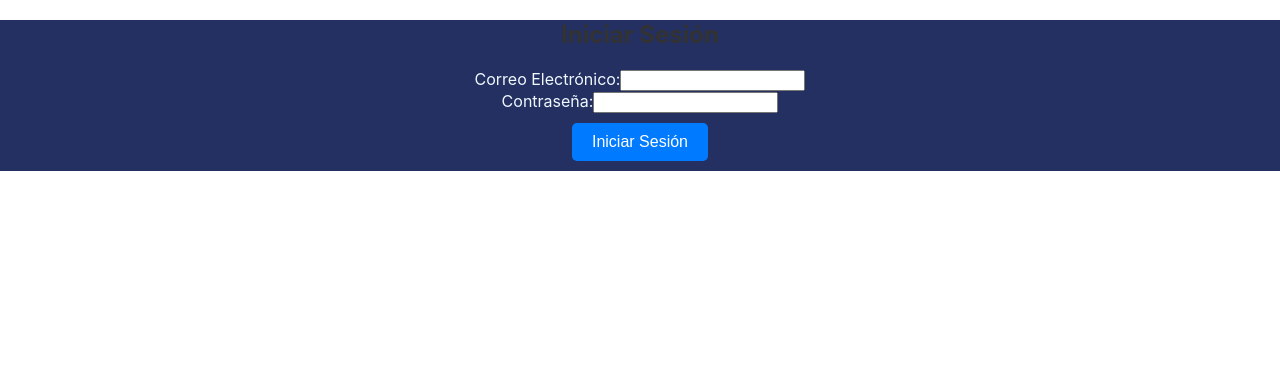
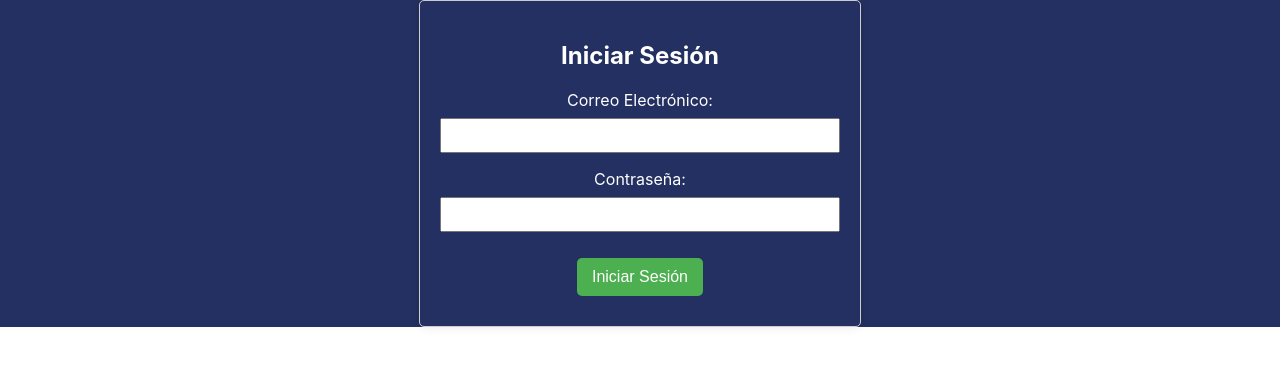
Before and after one commit to MatiasBurecovics/ProyectoFinal, a React (Create React App) app in the folder Proyecto_Final/: page /login in a window 1280 px wide. Shown: the top 366 px of the page. Built offline with nearby package versions, Linux system fonts and the light colour scheme; no server answers.

Commit message:
Add files via upload

```diff
--- a/Proyecto_Final/src/AgregarLibro.js
+++ b/Proyecto_Final/src/AgregarLibro.js
@@ -1,10 +1,12 @@
 import React, { useState, useEffect } from 'react';
 import './AgregarLibro.css';
-import { Link, useParams } from 'react-router-dom';
+import { useParams, useNavigate } from 'react-router-dom';
 
 const AgregarLibro = () => {
+    const navigate = useNavigate();
     const { id } = useParams();
     const [isEditMode, setIsEditMode] = useState(false);
+    const { userId } = useParams();
 
     const [formData, setFormData] = useState({
         foto: null,
@@ -16,7 +18,7 @@ const AgregarLibro = () => {
         condicion: '',
         buscoOVendo: '',
         precio: '',
-        IdUsuario: 1
+        IdUsuario: userId
     });
 
     const [previewImage, setPreviewImage] = useState(null);
@@ -43,7 +45,7 @@ const AgregarLibro = () => {
                         condicion: data[0].condicion.toString(),
                         buscoOVendo: data[0].buscoOVendo.toString(),
                         precio: data[0].precio.toString(),
-                        IdUsuario: 1,
+                        IdUsuario: userId,
                     });
                     setPreviewImage(data[0].foto);
                 })
@@ -83,7 +85,6 @@ const AgregarLibro = () => {
     const handleSubmit = async (e) => {
         e.preventDefault();
 
-
         if (parseFloat(formData.precio) < 0) {
             console.error('El precio debe ser un valor positivo.');
             return;
@@ -118,7 +119,7 @@ const AgregarLibro = () => {
                 }
             }
 
-            window.location.reload();
+            navigate(-1);
         } catch (error) {
             console.error('Error:', error);
         }
@@ -222,7 +223,7 @@ const AgregarLibro = () => {
                     <button type="submit">{isEditMode ? 'Guardar Cambios' : 'Agregar Libro'}</button>
                 </form>
             </div>
-            <Link to="/mis-libros" className="link-volver">Volver a mis Libros</Link>
+            <button onClick={() => navigate(-1)}>Volver</button>
         </div>
     );
 };
--- a/Proyecto_Final/src/App.js
+++ b/Proyecto_Final/src/App.js
@@ -1,5 +1,5 @@
 import React, { useState, useEffect } from 'react';
-import { BrowserRouter, Routes, Route } from "react-router-dom";
+import { BrowserRouter, Routes, Route } from 'react-router-dom';
 import './App.css';
 import Busqueda from './Busqueda';
 import TablaLibros from './TablaLibros';
@@ -9,27 +9,20 @@ import MisLibros from './Mislibros';
 import PantallaInicio from './PantallaInicio';
 import Registro from './Registro';
 import IniciarSesion from './IniciarSesion';
+import ChatScreen from './ChatScreen';
 
 function App() {
-  const [searchTerm, setSearchTerm] = useState('');
-  const [searchFields, setSearchFields] = useState([]);
   const [libros, setLibros] = useState([]);
   const [usuarios, setUsuarios] = useState({});
   const [selectedLibro, setSelectedLibro] = useState(null);
   const [showDetails, setShowDetails] = useState(false);
-  const [filtroBuscoOVendo, setFiltroBuscoOVendo] = useState('todos');
-
-  const handleVerDetalles = (libro) => {
-    setSelectedLibro(libro);
-    setShowDetails(true);
-  };
+  const [userId, setUserId] = useState(null);
+  const [searchTerm, setSearchTerm] = useState('');
+  const [searchFields, setSearchFields] = useState([]);
 
   const handleSearchTerm = (event) => {
     setSearchTerm(event.target.value);
   };
-
-
-
 
 
   const handleToggleSearchField = (field) => {
@@ -45,15 +38,11 @@ function App() {
     if (term !== '' && fields.length > 0) {
       try {
         const queryParams = fields.map((field) => {
-          if (field === 'true' || field === 'false') {
-            return `buscoOVendo=${field === 'true'}`;
-          }
           return `${field}=${term.toLowerCase()}`;
         }).join('&');
 
-        const filtroQueryParam = filtroBuscoOVendo === 'todos' ? '' : `&buscoOVendo=${filtroBuscoOVendo}`;
 
-        const response = await fetch(`http://localhost:4000/libros?${queryParams}${filtroQueryParam}`);
+        const response = await fetch(`http://localhost:4000/libros?${queryParams}`);
         if (response.ok) {
           const data = await response.json();
           setLibros(data);
@@ -66,6 +55,12 @@ function App() {
     } else {
       getAllLibros();
     }
+  };
+
+
+  const handleVerDetalles = (libro) => {
+    setSelectedLibro(libro);
+    setShowDetails(true);
   };
 
   const getAllLibros = async () => {
@@ -116,33 +111,31 @@ function App() {
       <BrowserRouter>
         <Routes>
           <Route path="/" element={<PantallaInicio />} />
-        <Route path="/login" element={<IniciarSesion />} />
+          <Route path="/login" element={<IniciarSesion setUserId={setUserId} />} />
           <Route path="/registro" element={<Registro />} />
           <Route
             path="/home"
             element={
               <>
-                <Busqueda
-                  searchTerm={searchTerm}
+                <Busqueda   searchTerm={searchTerm}
   searchFields={searchFields}
   handleSearchTerm={handleSearchTerm}
   handleToggleSearchField={handleToggleSearchField}
-                  handleSearch={handleSearch}
-                  filtroBuscoOVendo={filtroBuscoOVendo}
-                  setFiltroBuscoOVendo={setFiltroBuscoOVendo}
-                />
+  handleSearch={handleSearch} />
                 <TablaLibros
                   libros={libros}
                   handleVerDetalles={handleVerDetalles}
                   usuarios={usuarios}
+                  userId={userId}
                 />
               </>
             }
             />
             <Route path="/detalle-libro/:id" element={<DetalleLibro />} />
-          <Route path="/agregar-libro" element={<AgregarLibro />} />
-          <Route path="/mis-libros" element={<MisLibros />} />
-          <Route path="/agregar-libro/:id" element={<AgregarLibro />} />
+            <Route path="/agregar-libro/:userId" element={<AgregarLibro />} />
+            <Route path="/mis-libros/:userId" element={<MisLibros userId={userId} />} />
+            <Route path="/editar-libro/:id" element={<AgregarLibro />} />
+            <Route path="/chat/:id" element={<ChatScreen />} />
           </Routes>
         </BrowserRouter>
     </div>
--- /dev/null
+++ b/Proyecto_Final/src/Chat.js
@@ -0,0 +1,40 @@
+import React, { useState } from 'react';
+
+const Chat = ({ libroId }) => {
+  const [messages, setMessages] = useState([]);
+  const [newMessage, setNewMessage] = useState('');
+
+  const handleSendMessage = () => {
+    const newMessageObject = {
+      id: Date.now(),
+      sender: 'Usuario',
+      message: newMessage,
+    };
+
+    setMessages([...messages, newMessageObject]);
+    setNewMessage('');
+  };
+
+  return (
+    <div>
+      <h3>Chat</h3>
+      <div className="messages-container">
+        {messages.map((message) => (
+          <div key={message.id} className="message">
+            <p>{message.sender}: {message.message}</p>
+          </div>
+        ))}
+      </div>
+      <div className="new-message-container">
+        <textarea
+          value={newMessage}
+          onChange={(e) => setNewMessage(e.target.value)}
+          placeholder="Type your message..."
+        />
+        <button onClick={handleSendMessage}>Send</button>
+      </div>
+    </div>
+  );
+};
+
+export default Chat;
--- /dev/null
+++ b/Proyecto_Final/src/ChatScreen.js
@@ -0,0 +1,14 @@
+import React from 'react';
+import Chat from './Chat';
+
+const ChatScreen = () => {
+  const libroId = window.location.pathname.split('/').pop();
+
+  return (
+    <div>
+      <Chat libroId={libroId} />
+    </div>
+  );
+};
+
+export default ChatScreen;
--- a/Proyecto_Final/src/DetalleLibro.js
+++ b/Proyecto_Final/src/DetalleLibro.js
@@ -39,7 +39,13 @@ const DetalleLibro = () => {
       <p>Precio: {libro.precio}</p>
       <p>Condición: {libro.condicion ? 'Nuevo' : 'Usado'}</p>
       <p>Busco o Vendo: {libro.buscoOVendo ? 'Busco' : 'Vendo'}</p>
-      <Link to="/home">Volver a la lista de libros</Link>
+
+
+      <Link to={`/chat/${libro.id}`}>
+        <button>Ir al Chat</button>
+      </Link>
+
+      <Link to="/home" className="link">Volver a la lista de libros</Link>
     </div>
   );
 };
--- a/Proyecto_Final/src/IniciarSesion.css
+++ b/Proyecto_Final/src/IniciarSesion.css
@@ -0,0 +1,56 @@
+
+.iniciar-sesion-container {
+    max-width: 400px;
+    margin: 0 auto;
+    padding: 20px;
+    border: 1px solid #ccc;
+    border-radius: 5px;
+    box-shadow: 0 0 10px rgba(0, 0, 0, 0.1);
+  }
+
+  .iniciar-sesion-title {
+    text-align: center;
+    color: white;
+  }
+
+  .iniciar-sesion-label {
+    display: block;
+    margin-bottom: 8px;
+    color:white;
+  }
+
+  .iniciar-sesion-input {
+    width: 100%;
+    padding: 8px;
+    margin-bottom: 16px;
+    box-sizing: border-box;
+  }
+
+  .iniciar-sesion-button {
+    background-color: #4caf50;
+    color: white;
+    padding: 10px 15px;
+    border: none;
+    border-radius: 5px;
+    cursor: pointer;
+  }
+
+  .iniciar-sesion-button:hover {
+    background-color: #45a049;
+  }
+
+  .iniciar-sesion-alert {
+    padding: 10px;
+    margin-bottom: 15px;
+    border-radius: 5px;
+  }
+
+  .iniciar-sesion-alert-success {
+    background-color: #4caf50;
+    color: white;
+  }
+
+  .iniciar-sesion-alert-error {
+    background-color: #f44336;
+    color: white;
+  }
--- a/Proyecto_Final/src/IniciarSesion.js
+++ b/Proyecto_Final/src/IniciarSesion.js
@@ -2,10 +2,11 @@ import React, { useState } from 'react';
 import { Navigate } from 'react-router-dom';
 import './IniciarSesion.css';
 
-function IniciarSesion() {
+function IniciarSesion({ setUserId }) {
   const [mail, setMail] = useState('');
   const [contraseña, setContraseña] = useState('');
   const [isLoggedIn, setIsLoggedIn] = useState(false);
+  const [userId, setUserIdLocal] = useState(null);
 
   const handleIniciarSesion = async () => {
     try {
@@ -21,32 +22,48 @@ function IniciarSesion() {
       });
 
       if (response.status === 200) {
+        const data = await response.json();
         alert('Inicio de sesión exitoso');
         setIsLoggedIn(true);
+        setUserIdLocal(data.Id);
+        setUserId(data.Id);
+
       } else {
         alert('Credenciales incorrectas');
       }
     } catch (error) {
       console.error('Error:', error);
     }
-  }
+  };
 
   if (isLoggedIn) {
     return <Navigate to="/home" />;
   }
 
   return (
-    <div>
-      <h2>Iniciar Sesión</h2>
+    <div className="iniciar-sesion-container">
+      <h2 className="iniciar-sesion-title">Iniciar Sesión</h2>
       <div>
-        <label>Correo Electrónico:</label>
-        <input type="email" value={mail} onChange={(e) => setMail(e.target.value)} />
+        <label className="iniciar-sesion-label">Correo Electrónico:</label>
+        <input
+          className="iniciar-sesion-input"
+          type="email"
+          value={mail}
+          onChange={(e) => setMail(e.target.value)}
+        />
       </div>
       <div>
-        <label>Contraseña:</label>
-        <input type="password" value={contraseña} onChange={(e) => setContraseña(e.target.value)} />
+        <label className="iniciar-sesion-label">Contraseña:</label>
+        <input
+          className="iniciar-sesion-input"
+          type="password"
+          value={contraseña}
+          onChange={(e) => setContraseña(e.target.value)}
+        />
       </div>
-      <button onClick={handleIniciarSesion}>Iniciar Sesión</button>
+      <button className="iniciar-sesion-button" onClick={handleIniciarSesion}>
+        Iniciar Sesión
+      </button>
     </div>
   );
 }
--- a/Proyecto_Final/src/Mislibros.js
+++ b/Proyecto_Final/src/Mislibros.js
@@ -1,21 +1,20 @@
 import React, { useState, useEffect } from 'react';
 import './Mislibros.css';
-import { Link } from 'react-router-dom';
+import { Link, useParams } from 'react-router-dom';
 
 function MisLibros() {
+  const { userId } = useParams();
   const [misLibros, setMisLibros] = useState([]);
-  const simulatedUserId = 1;
 
   useEffect(() => {
     const fetchMisLibros = async () => {
       try {
-        const response = await fetch('http://localhost:4000/libros');
+        const response = await fetch(`http://localhost:4000/libro/${userId}`);
         if (response.ok) {
           const data = await response.json();
-          const librosUsuarioSimulado = data.filter(
-            (libro) => libro.IdUsuario === simulatedUserId
-          );
-          setMisLibros(librosUsuarioSimulado);
+          setMisLibros(data);
+        } else if (response.status === 404) {
+          console.log('No hay libros para el usuario');
         } else {
           console.error('Error:', response.status);
         }
@@ -25,7 +24,8 @@ function MisLibros() {
     };
 
     fetchMisLibros();
-  }, []);
+  }, [userId]);
+
 
   return (
     <div className="mis-libros-container">
@@ -48,16 +48,16 @@ function MisLibros() {
               <p>Busco o Vendo: {libro.buscoOVendo ? 'Busco' : 'Vendo'}</p>
               <p>Precio: {libro.precio}</p>
               <div className="libro-actions">
-                <Link to={`/agregar-libro/${libro.Id}`}>Editar</Link>
+                <Link to={`/editar-libro/${libro.Id}`}>Editar</Link>
 
               </div>
             </div>
           </div>
         ))}
       </div>
-      <Link to="/agregar-libro" className="link-volver">
-          Agregar Libro
-        </Link>
+      <Link to={`/agregar-libro/${userId}`} className="link-volver">
+        Agregar Libro
+      </Link>
       <Link to="/home" className="link-volver">Volver a Tabla Libros</Link>
     </div>
   );
```
Also changed, not shown: Proyecto_Final/src/Busqueda.js (+13 -30 lines), Proyecto_Final/src/TablaLibros.js (+5 -4 lines). Lines whose indentation alone changed are shown as unchanged.
